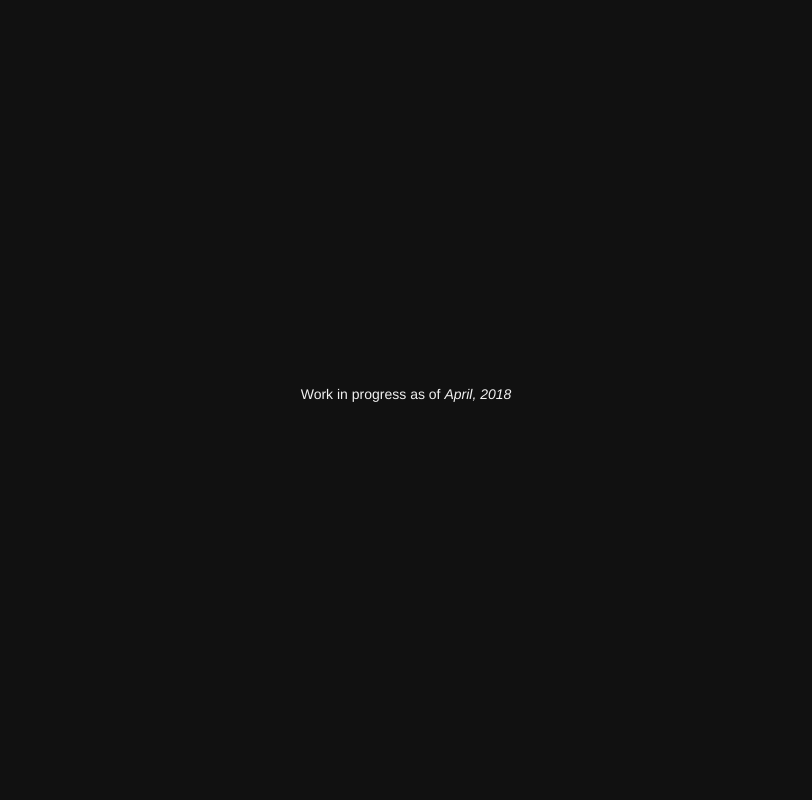
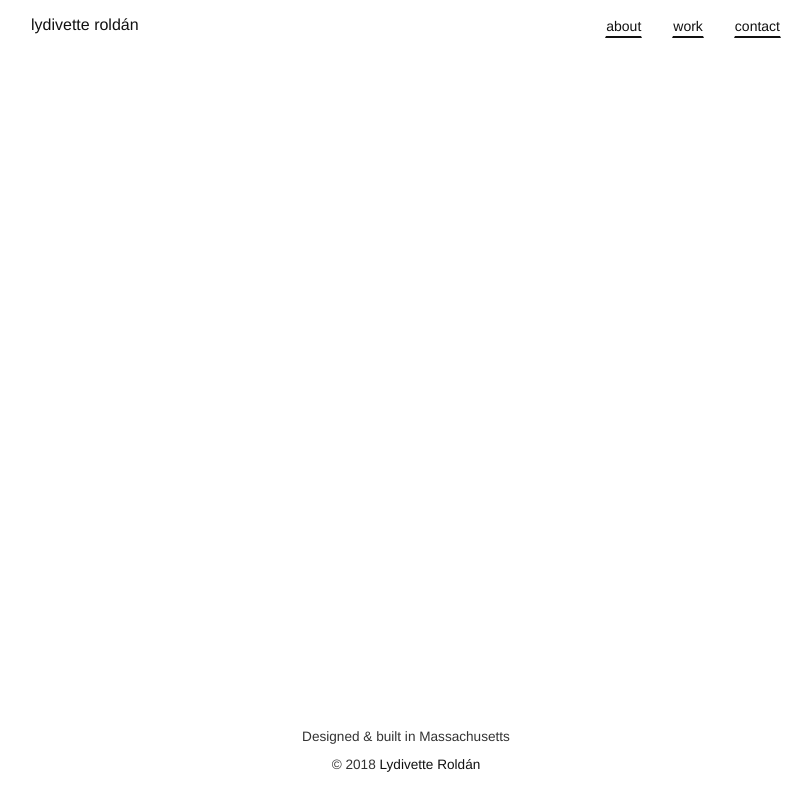
Before and after one commit to lydivetteroldan/lydivetteroldan.github.io, a website: page index.html in a window 1280 px wide. Shown: the whole page, without its empty margins (234-1046 px from the left). Drawn offline with nearby package versions, Linux system fonts and the light colour scheme.

Commit message:
Add basic HTML and CSS for site's header and footer

```diff
--- a/assets/styles/sass/buttons.scss
+++ b/assets/styles/sass/buttons.scss
@@ -0,0 +1,24 @@
+.btn-link,
+.nav > li > a {
+  border-bottom: 2px solid $black;
+  color: $black;
+  outline: none;
+  padding-bottom: 1px;
+
+  &,
+  &:hover,
+  &:focus {
+    background-color: $clear;
+    text-decoration: none;
+  }
+
+  &:hover,
+  &:focus {
+    border-bottom: 2px solid $gray;
+    color: $black;
+  }
+
+  &.btn-inline {
+    padding: 0;
+  }
+}
--- a/assets/styles/sass/colors.scss
+++ b/assets/styles/sass/colors.scss
@@ -1,2 +1,4 @@
 $black: #111;
-$white: #f1f1f1;
+$gray: #ddd;
+$white: #fff;
+$clear: transparent;
--- a/assets/styles/sass/footer.scss
+++ b/assets/styles/sass/footer.scss
@@ -1,7 +1,11 @@
 .footer {
   background-color: $white;
   bottom: 0;
-  height: 60px;
+  height: $footer-height;
   position: absolute;
   width: 100%;
+
+  p {
+    margin: 0 0 5px;
+  }
 }
--- a/assets/styles/sass/header.scss
+++ b/assets/styles/sass/header.scss
@@ -0,0 +1,32 @@
+.dropdown-menu {
+  li {
+    &:not(.divider) {
+      padding: $medium-padding;
+    }
+  }
+}
+
+.site-navigation {
+  &-item {
+    padding: $medium-padding;
+  }
+}
+
+@media (max-width: $screen-xs-max) {
+  .dropdown-menu-right {
+    left: 0;
+    right: 0;
+  }
+
+  .navbar-right {
+    margin-left: -15px;
+    margin-right: -15px;
+  }
+}
+
+@media (min-width: $screen-sm-max) {
+  .header {
+    padding-left: $medium-padding;
+    padding-right: $medium-padding;
+  }
+}
--- a/assets/styles/sass/theme.scss
+++ b/assets/styles/sass/theme.scss
@@ -1,6 +1,25 @@
+$main-padding: 30px;
+$medium-padding: 15px;
+$footer-height: 60px + $medium-padding;
+
 html {
   min-height: 100%;
   position: relative;
+}
+
+body {
+  margin-bottom: $footer-height;
+}
+
+a {
+  color: $black;
+
+  &,
+  &:hover,
+  &:focus {
+    color: $black;
+    text-decoration: none;
+  }
 }
 
 .bw {
@@ -37,3 +56,7 @@ html {
   border: 1px solid $white;
   border-radius: 0;
 }
+
+.main {
+  padding-top: 4em;
+}
--- a/assets/styles/sass/typography.scss
+++ b/assets/styles/sass/typography.scss
@@ -0,0 +1,7 @@
+body {
+  font-size: 16px;
+}
+
+.f-sz-100 {
+  font-size: 100%;
+}
--- a/index.html
+++ b/index.html
@@ -13,8 +13,51 @@
       <script src="index.js" type="text/javascript" charset="utf-8" defer></script>
     </head>
     <body>
-      <section class="section bw flex-parent fixed-centered">
-        <p>Work in progress as of <em>April, 2018</em></p>
-      </section>
+      <header class="text-lowercase header">
+        <nav class="navbar navbar-static-top">
+          <div class="container header-container">
+            <div class="row">
+              <div class="col-md-8 col-md-offset-2">
+                <div class="navbar-header">
+                  <button type="button" class="navbar-toggle" data-toggle="collapse" data-target="#header-collapse" aria-expanded="false">
+                    <span class="sr-only">Toggle navigation</span>
+                    <span class="icon-bar"></span>
+                    <span class="icon-bar"></span>
+                    <span class="icon-bar"></span>
+                  </button>
+                  <a class="navbar-brand f-sz-100" href="#">Lydivette Roldán</a>
+                </div>
+                <div class="collapse navbar-collapse" id="header-collapse">
+                  <ul class="nav navbar-nav navbar-right site-navigation">
+                    <li class="site-navigation-item"><a class="btn btn-link btn-inline" href="#about">About</a></li>
+                    <li class="site-navigation-item"><a class="btn btn-link btn-inline" href="#projects">Work</a></li>
+                    <li class="site-navigation-item"><a class="btn btn-link btn-inline" href="#contact">Contact</a></li>
+                  </ul>
+                </div>
+              </div>
+            </div>
+          </div>
+        </nav>
+      </header>
+      <main class="main">
+        <section class="section introduction" id="#">
+          <div class="container">
+            <div class="row">
+              <div class="col-md-8 col-md-offset-2">
+              </div>
+            </div>
+          </div>
+        </section>
+      </main>
+      <footer class="text-center footer">
+        <div class="container">
+          <div class="row">
+            <div class="col-md-8 col-md-offset-2">
+              <p><small>Designed &amp; built in Massachusetts</small></p>
+              <p><small>&copy; 2018 <a href="#">Lydivette Roldán</a></small></p>
+            </div>
+          </div>
+        </div>
+      </footer>
     </body>
 </html>
```
Also changed, not shown: assets/styles/css/main.css, 1 other file.
